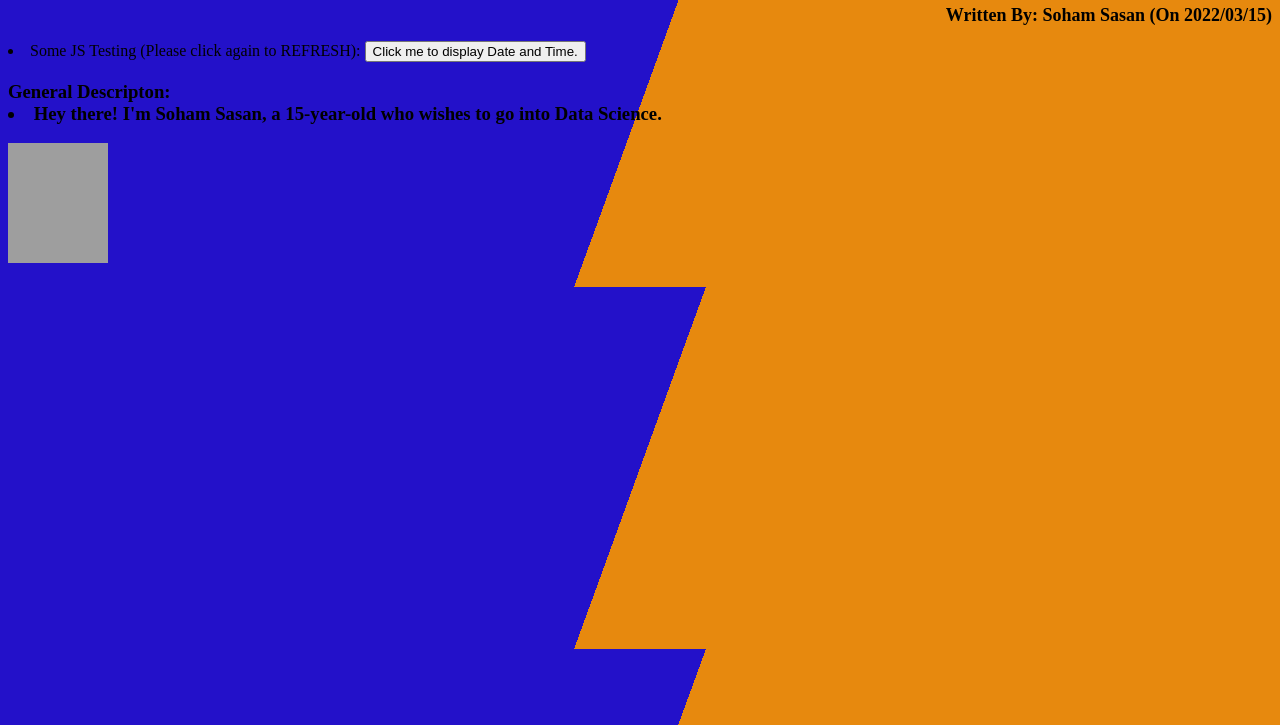
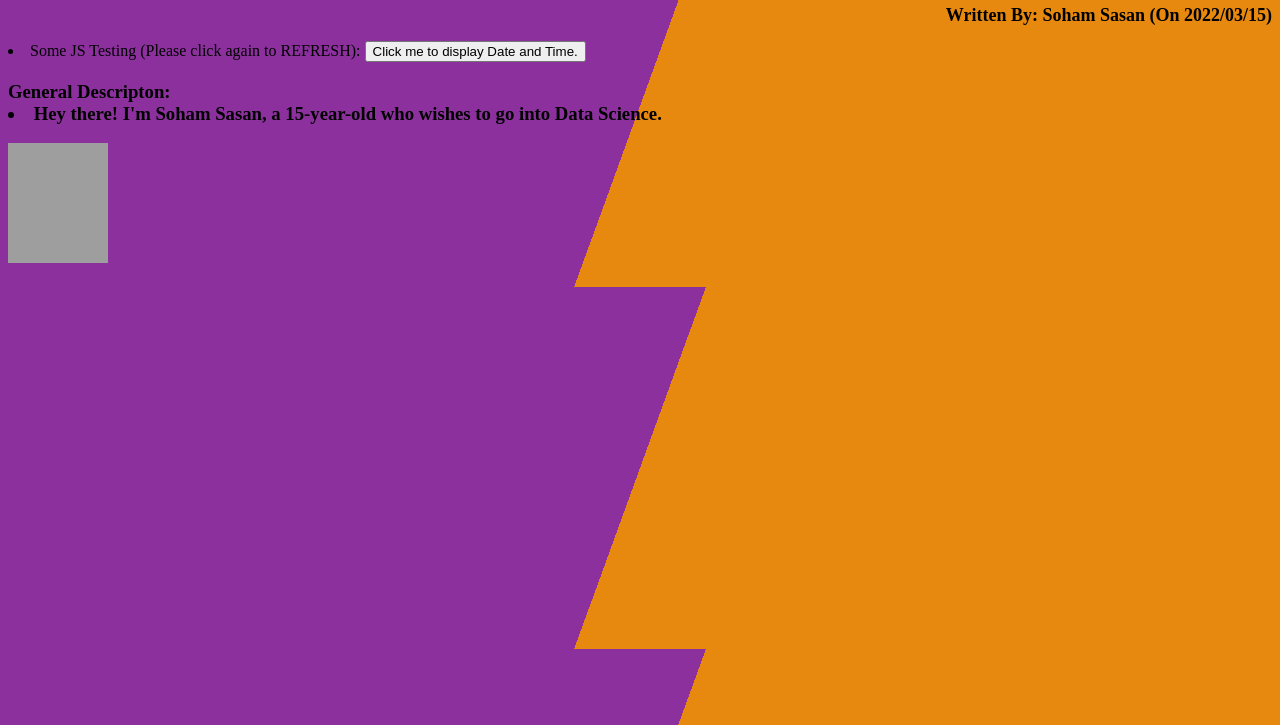
Before and after one commit to Soham-Sasan-Codes-Wonders/My-Website, a plain HTML site: page html/main.html in a window 1280 px wide. Shown: the part 75-800 px from the top of the page. Drawn offline with Linux system fonts and the light colour scheme; grey boxes are pictures that could not be loaded.

Commit message:
main.css
Changed gradient

```diff
--- a/css/main.css
+++ b/css/main.css
@@ -1,5 +1,5 @@
 body{
-    background: linear-gradient(110deg, #2311c9 50%, #e7890e 50%);
+    background: linear-gradient(110deg, #8c309e 50%, #e7890e 50%);
 }
 h1{
     text-align: center;
```
